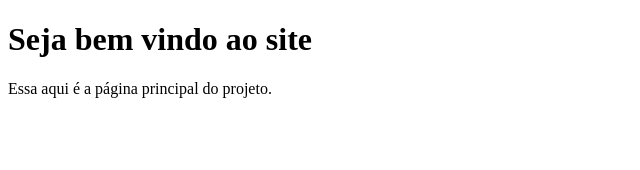
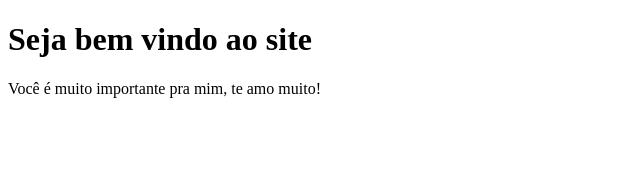
Before and after one commit to tiagokloehnn/cloneTabNews, a Next.js app: page / in a window 1280 px wide. Shown: the top 170 px of the page, without its empty margins (0-640 px from the left). Built offline with nearby package versions, Linux system fonts and the light colour scheme.

Commit message:
testando vercel

```diff
--- a/pages/index.js
+++ b/pages/index.js
@@ -2,7 +2,7 @@ function Home() {
     return (
         <div>
             <h1>Seja bem vindo ao site</h1>
-            <p>Essa aqui é a página principal do projeto.</p>
+            <p>Você é muito importante pra mim, te amo muito!</p>
         </div>
     );
 
```
